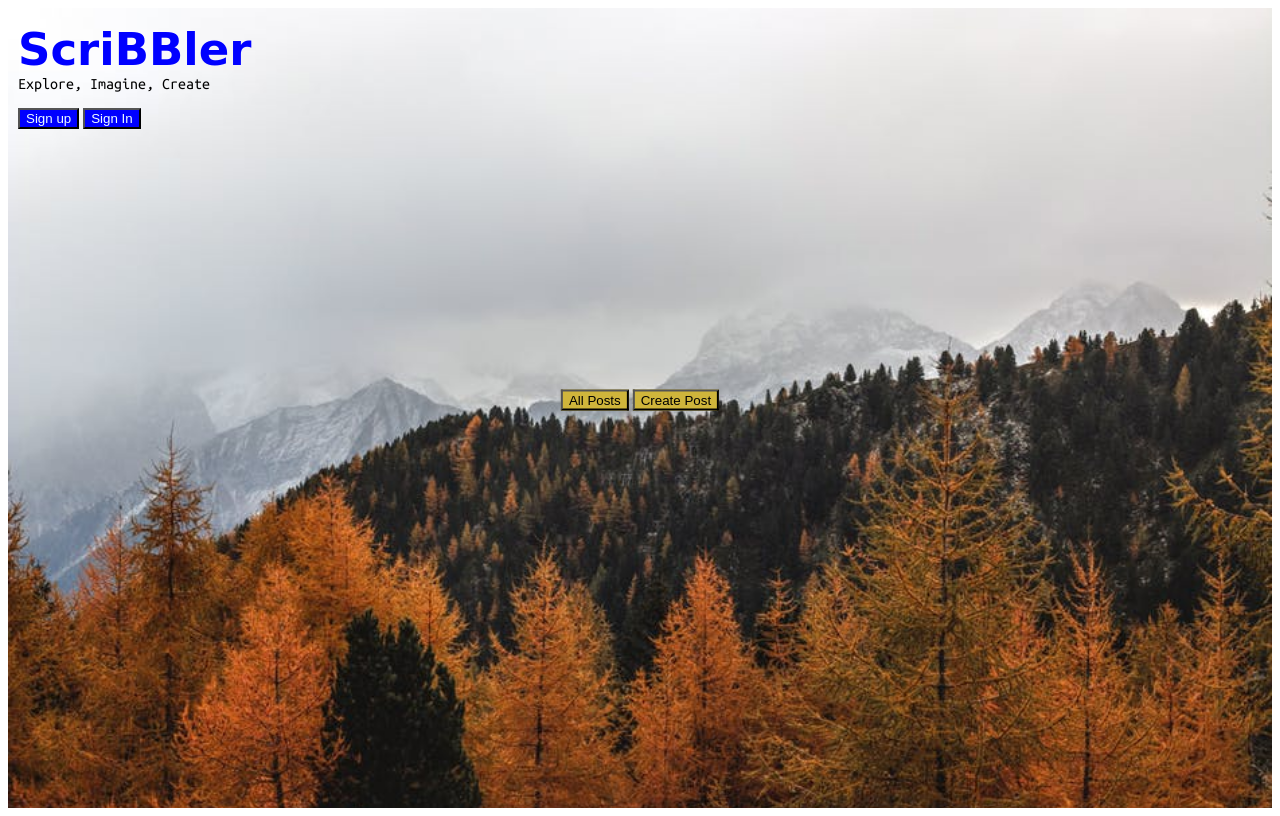
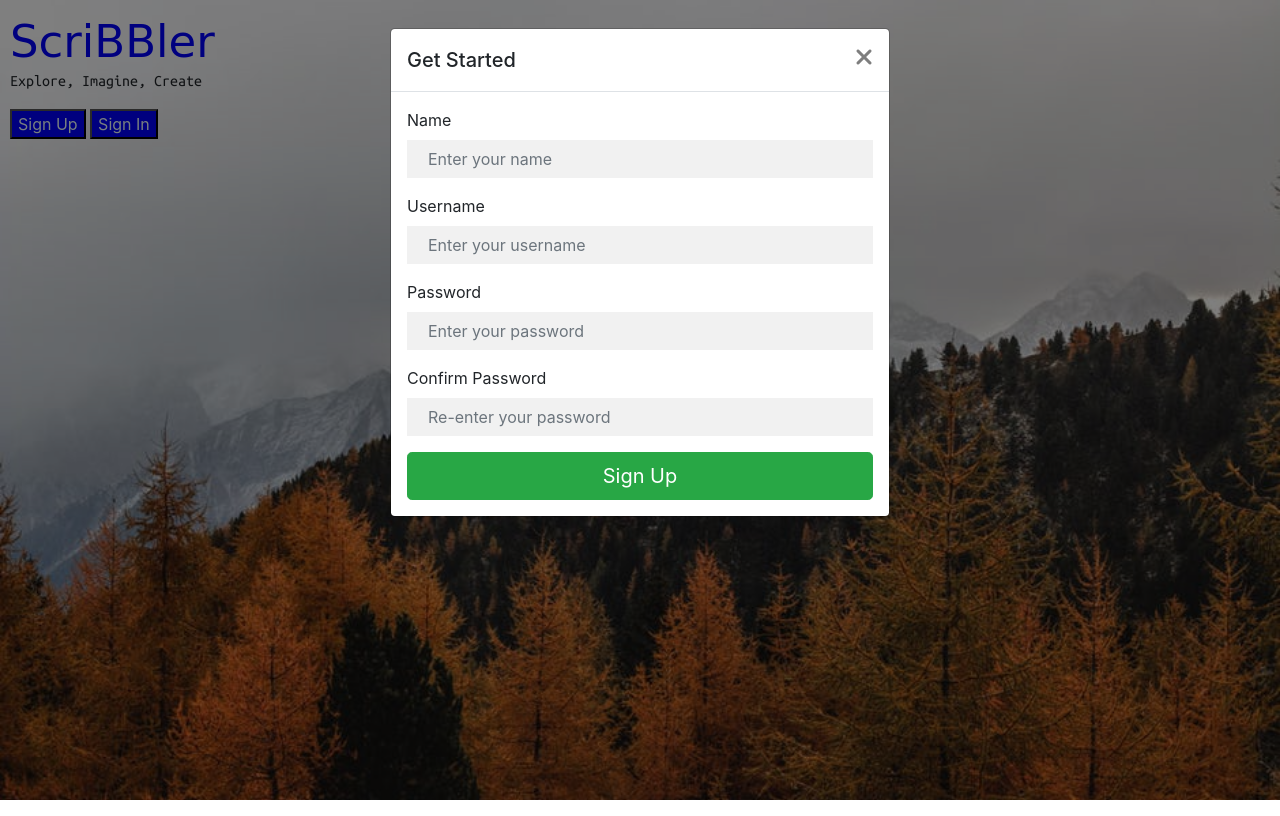
Before and after one commit to swatitoshniwal/Scribbler, a plain HTML site: page index.html in a window 1280 px wide. Both pictures are taken after a click on the button "Sign In". Drawn offline with nearby package versions, Linux system fonts and the light colour scheme; a web font is replaced by a local one.

Commit message:
Sign up modal created

```diff
--- a/index.html
+++ b/index.html
@@ -4,10 +4,14 @@
 <head>
 
     <!-- TODO: Include Font Awesome file here -->
+    <meta http-equiv="X-UA-Compatible" content="IE=edge,Chrome=1">
+    <!--<meta name="viewport" content="width=device-width, initial-scale=1">-->
+    <!-- Bootstarp 4 -->
+    <link rel="stylesheet" href="https://stackpath.bootstrapcdn.com/bootstrap/4.4.1/css/bootstrap.min.css"
+          integrity="sha384-Vkoo8x4CGsO3+Hhxv8T/Q5PaXtkKtu6ug5TOeNV6gBiFeWPGFN9MuhOf23Q9Ifjh" crossorigin="anonymous">
+    <!-- TODO: Include Google Fonts file here -->
     <link href="https://fonts.googleapis.com/css?family=Montez&display=swap" rel="stylesheet">
-    <link href="https://fonts.googleapis.com/css?family=Ubuntu+Mono&display=swap" rel="stylesheet"
-    />
-    <!-- TODO: Include Google Fonts file here -->
+    <link href="https://fonts.googleapis.com/css?family=Ubuntu+Mono&display=swap" rel="stylesheet"/>
     <link rel="stylesheet" href="styles/common.css">
     <link rel="stylesheet" href="styles/index.css">
 </head>
@@ -22,8 +26,8 @@
                     <p id="subheading">Explore, Imagine, Create</p>
                 </div>
                 <div class="signbutton">
-                    <button type="submit" id="Signup" data-toggle="modal">Sign up</button>
-                    <button type="submit" id="Signin" data-toggle="modal">Sign In </button>
+                    <button type="submit" id="SignUp" data-toggle="modal" data-target="#SignUpModal">Sign Up</button>
+                    <button type="submit" id="SignIn" data-toggle="modal" data-target="#SignUpModal">Sign In</button>
                 </div>
             </div>
         </header>
@@ -34,5 +38,49 @@
     </div>
 </body>
 
+<!-- Signup Modal -->
+<div class="modal fade" id="SignUpModal" tabindex="-1" role="dialog" aria-labelledby="SignUpModalLabel"
+     aria-hidden="true">
+    <div class="modal-dialog" role="document">
+        <div class="modal-content">
+            <div class="modal-header">
+                <h5 class="modal-title" id="SignUpModalLabel">Get Started</h5>
+                <button type="button" class="close fa fa-times" data-dismiss="modal" aria-label="Close"></button>
+            </div>
+            <div class="modal-body">
+                <form class="FormClass">
+                    <div class="form-group">
+                        <label for="formGroupExampleInput">Name</label>
+                        <input type="text" class="form-control" id="formGroupExampleInput"
+                               placeholder="  Enter your name" required>
+                    </div>
+                    <div class="form-group">
+                        <label for="formGroupExampleInput2">Username</label>
+                        <input type="text" class="form-control" id="formGroupExampleInput2"
+                               placeholder="  Enter your username" required>
+                    </div>
+                    <div class="form-group">
+                        <label for="exampleInputPassword1">Password</label>
+                        <input type="password" class="form-control" id="exampleInputPassword1"
+                               placeholder="  Enter your password" required>
+                    </div>
+                    <div class="form-group">
+                        <label for="formGroupExampleInput3">Confirm Password</label>
+                        <input type="password" class="form-control" id="formGroupExampleInput3"
+                               placeholder="  Re-enter your password" required>
+                    </div>
+                    <button type="submit" class="btn btn-success btn-lg btn-block">Sign Up</button>
+                </form>
+            </div>
+        </div>
+    </div>
+</div>
+
+
+<script src="https://ajax.googleapis.com/ajax/libs/jquery/3.4.1/jquery.min.js"></script>
+<script src="https://use.fontawesome.com/c61476993f.js"></script>
+<script src="https://stackpath.bootstrapcdn.com/bootstrap/4.4.1/js/bootstrap.min.js"
+        integrity="sha384-wfSDF2E50Y2D1uUdj0O3uMBJnjuUD4Ih7YwaYd1iqfktj0Uod8GCExl3Og8ifwB6"
+        crossorigin="anonymous"></script>
 
 </html>
--- a/styles/common.css
+++ b/styles/common.css
@@ -30,3 +30,16 @@ ScribbleDiv{
     background-color: blue;
     color: azure;
 }
+
+.FormClass input {
+    background-color: #f1f1f1;
+    width: -webkit-fill-available;
+    border: antiquewhite;
+    border-radius: 0%;
+}
+.FormClass textarea {
+    background-color: #f1f1f1;
+    width: -webkit-fill-available;
+    border: antiquewhite;
+    border-radius: 0%;
+}
```
